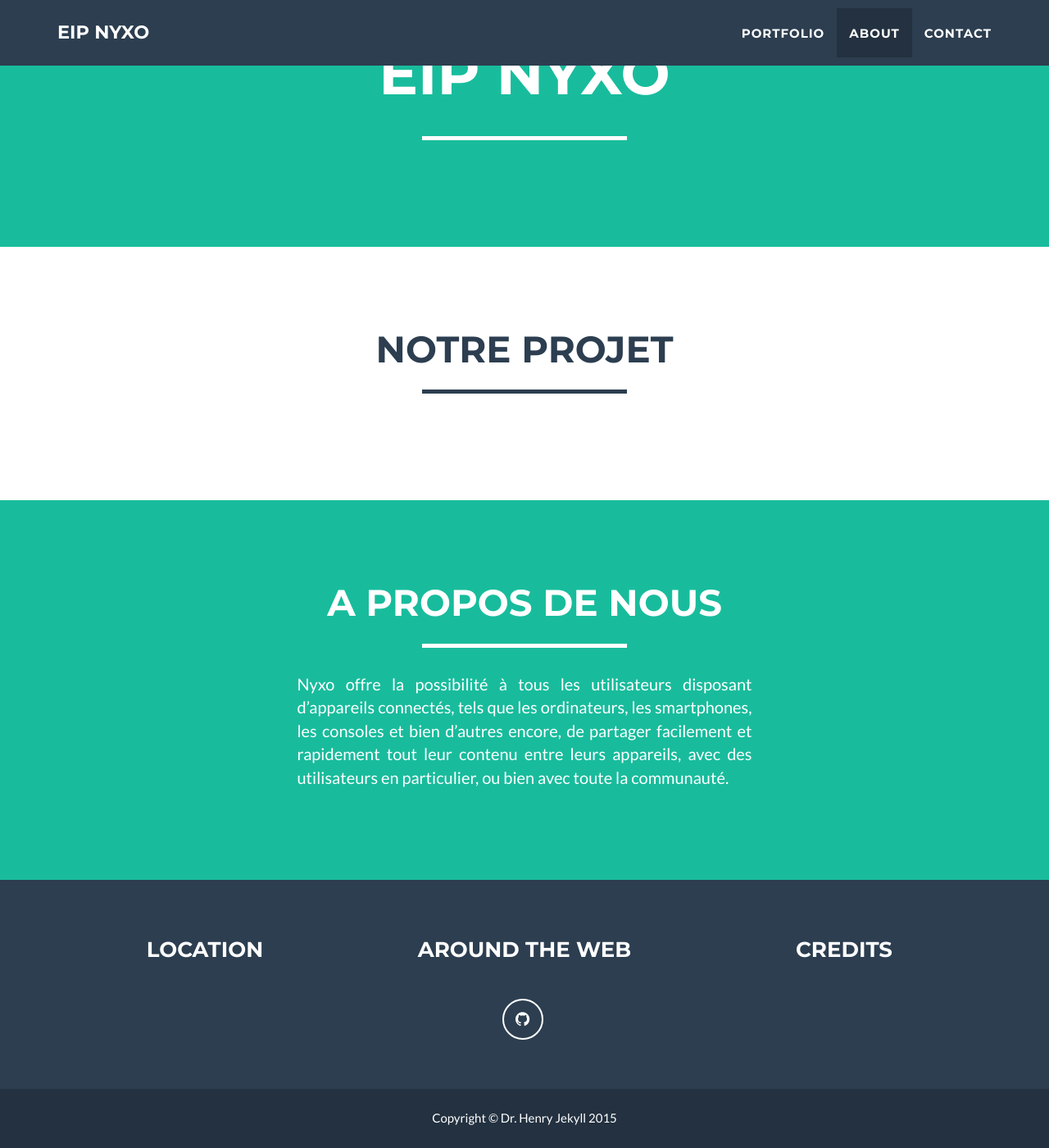
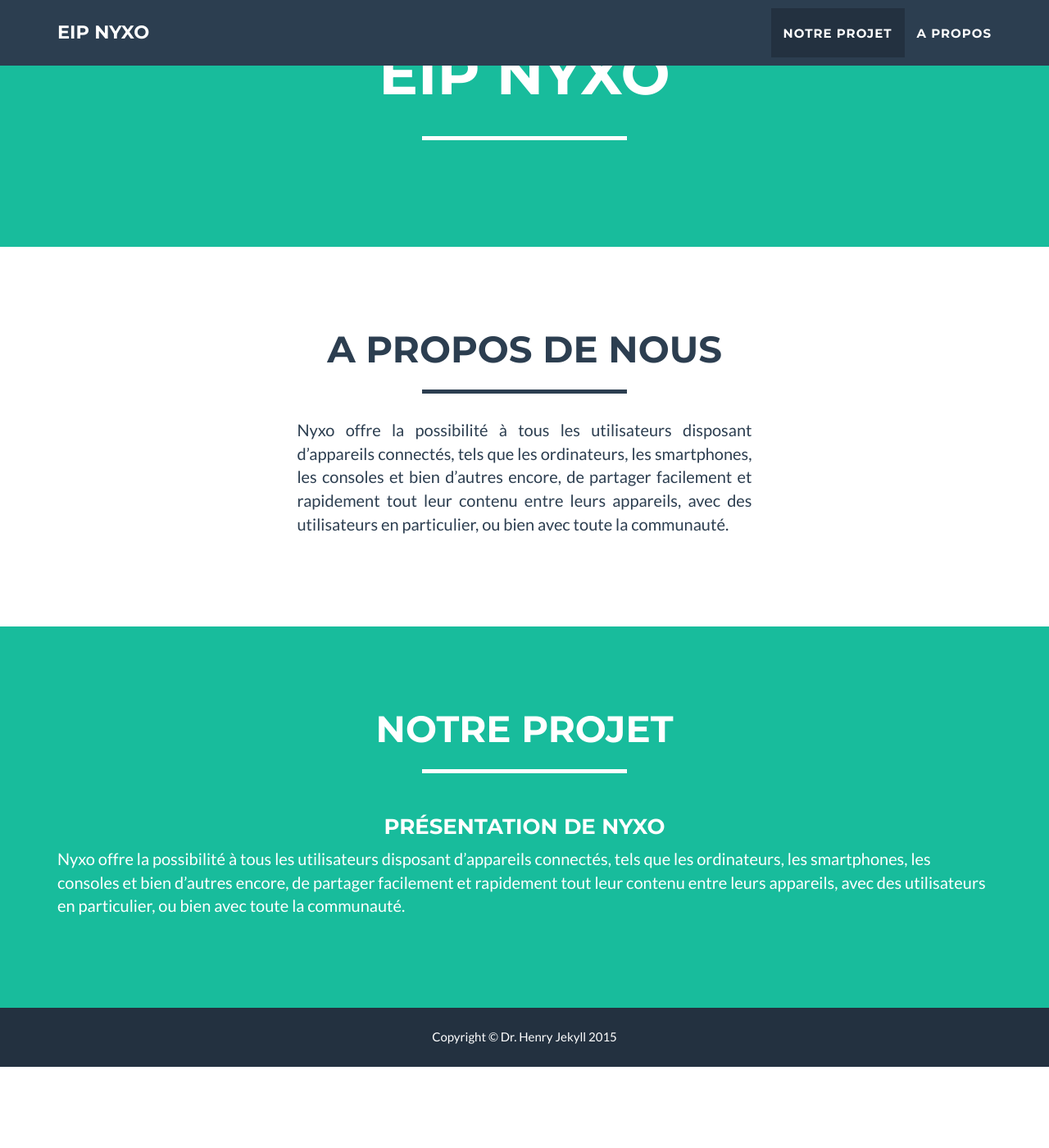
Before and after one commit to eipnyxo/eipnyxo.github.io, a Jekyll site: the page built from index.html, in a window 1280 px wide and 1400 px high, scrolled down 437 px. Shown: the whole window at 82% size. Built offline with Jekyll 4.4.1, drawn with Linux system fonts in a browser that asks for light colours; after the commit the page ends 1738 px from its top, so only the background shows below that.

Commit message:
"update"

```diff
--- a/_includes/about.html
+++ b/_includes/about.html
@@ -1,10 +1,10 @@
  <!-- About Section -->
-    <section class="success" id="about">
+    <section id="about">
         <div class="container">
             <div class="row">
                 <div class="col-lg-12 text-center">
                     <h2>A propos de nous</h2>
-                    <hr class="star-light">
+                    <hr class="star-primary">
                 </div>
             </div>
             <div class="row">
--- a/_includes/footer.html
+++ b/_includes/footer.html
@@ -1,33 +1,5 @@
     <!-- Footer -->
     <footer class="text-center">
-        <div class="footer-above">
-            <div class="container">
-                <div class="row">
-                    <div class="footer-col col-md-4">
-                        <h3>{{ site.footer.location }}</h3>
-                        <p>
-                            {% for adress in site.address %}
-                                {{ adress.line }} <br>
-		                    {% endfor %}
-                        </p>
-                    </div>
-                    <div class="footer-col col-md-4">
-                        <h3>{{ site.footer.social }}</h3>
-                        <ul class="list-inline">
-                            {% for network in site.social %}
-                            <li>
-                                <a href="{{ network.url }}" class="btn-social btn-outline"><i class="fa fa-fw fa-{{ network.title }}"></i></a>
-                            </li>
-		                    {% endfor %}
-                        </ul>
-                    </div>
-                    <div class="footer-col col-md-4">
-                        <h3>{{ site.footer.credits }}</h3>
-                        <p>{{ site.credits }}</p>
-                    </div>
-                </div>
-            </div>
-        </div>
         <div class="footer-below">
             <div class="container">
                 <div class="row">
--- a/_includes/nav.html
+++ b/_includes/nav.html
@@ -19,13 +19,10 @@
                         <a href="#page-top"></a>
                     </li>
                     <li class="page-scroll">
-                        <a href="#portfolio">Portfolio</a>
+                        <a href="#portfolio">Notre projet</a>
                     </li>
                     <li class="page-scroll">
-                        <a href="#about">About</a>
-                    </li>
-                    <li class="page-scroll">
-                        <a href="#contact">Contact</a>
+                        <a href="#about">A propos</a>
                     </li>
                 </ul>
             </div>
--- a/_includes/portfolio_grid.html
+++ b/_includes/portfolio_grid.html
@@ -1,15 +1,21 @@
 
 <!-- Portfolio Grid Section -->
-<section id="portfolio">
+<section class="success" id="portfolio">
   <div class="container">
     <div class="row">
       <div class="col-lg-12 text-center">
         <h2>Notre projet</h2>
-        <hr class="star-primary">
+        <hr class="star-light">
       </div>
     </div>
     {% for post in site.posts %}
     <div class="row">
+      <div class="col-lg-12">
+        <h3 style="text-align: center;">{{ post.title }}</h3>
+        <p>
+          {{post.content}}
+        </p>
+      </div>
     </div>
     {% endfor %}
   </div>
--- a/_layouts/default.html
+++ b/_layouts/default.html
@@ -4,9 +4,8 @@
     <body id="page-top" class="index">
     {% include nav.html %}
     {% include header.html %}
+    {% include about.html %}
     {% include portfolio_grid.html %}
-    {% include about.html %}
-
     {% include footer.html %}
     {% include js.html %}
     </body>
```
